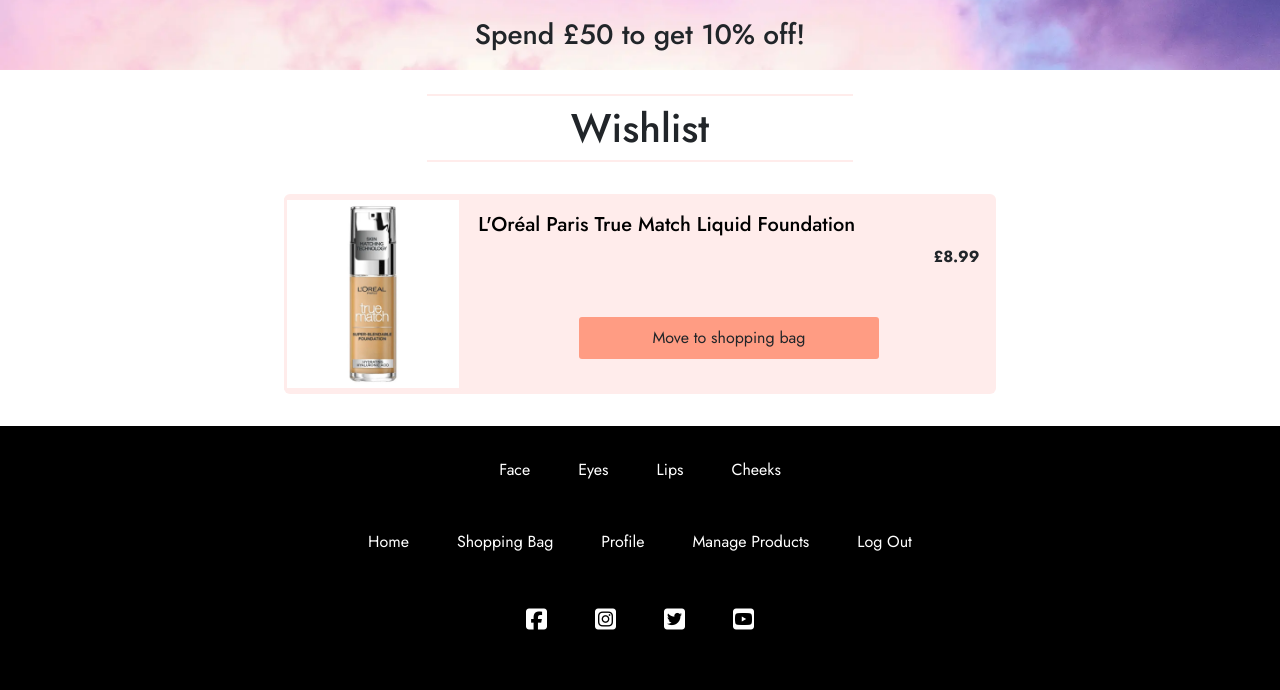
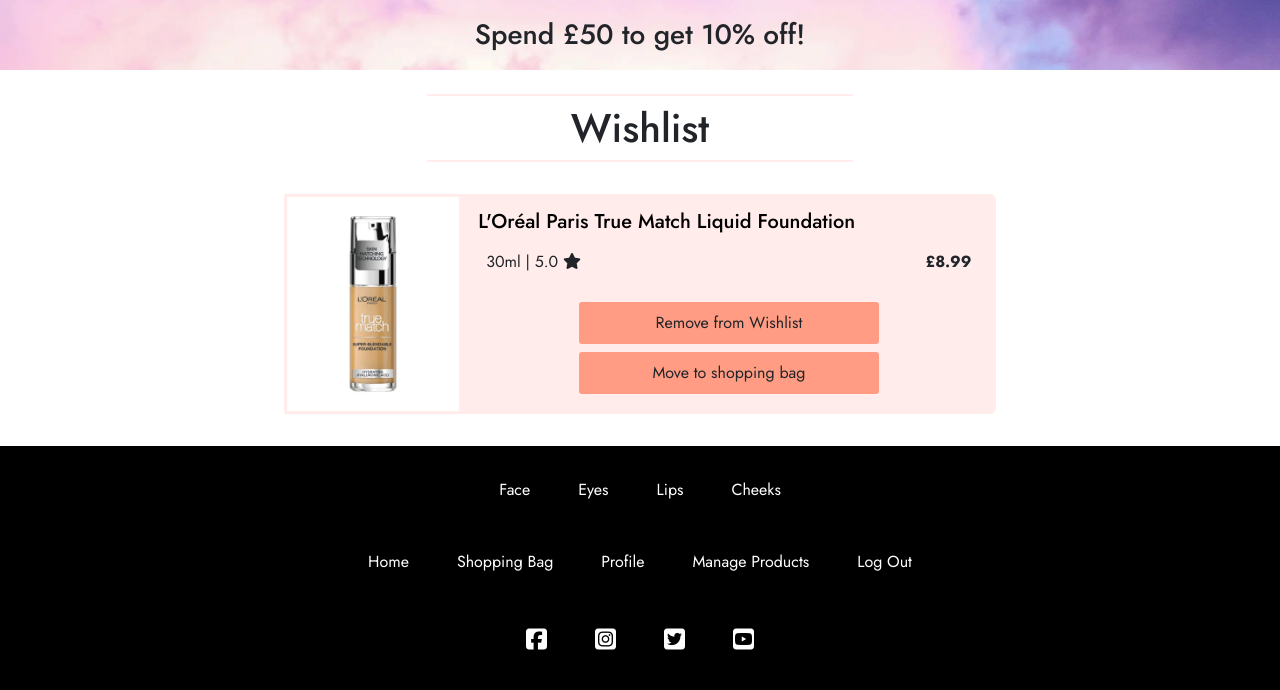
Before and after one commit to lilli-mcnally/luna-beauty, a Django app: page /wishlist/ in a window 1280 px wide. Shown: the part 146-836 px from the top of the page. Before the commit the page ends 776 px from the top, so only its background shows below. Run offline with Django 3.2, Linux system fonts and the light colour scheme; a user stored in the database is signed in; data comes from the database, SQL or seed files in the repository; tables that the repository leaves empty hold one stand-in row (values such as "Sample post"); parts of the project's set-up code (start-up, migrations or seed data) failed here and were passed over; some libraries are stand-ins or nearby versions.

Commit message:
Add wishlist toggle to product detail page

```diff
--- a/static/css/base.css
+++ b/static/css/base.css
@@ -266,6 +266,10 @@ header {
 
 /* Product Details */
 
+.lb-detail-image {
+    position: relative;
+}
+
 #lb-info-card,
 .lb-bag-card,
 #lb-delivery-card,
@@ -479,6 +483,10 @@ header {
         font-size: 24px;
     }
 
+    .lb-add-bag {
+        width: 250px;
+    }
+
 }
 
 @media (max-width: 575px) {
@@ -500,3 +508,10 @@ header {
         width: 80px;
     }
 }
+
+@media (max-width: 350px) {
+    .lb-add-bag {
+        width: 200px;
+    }
+
+}
--- a/wishlist/templates/wishlist/wishlist.html
+++ b/wishlist/templates/wishlist/wishlist.html
@@ -35,8 +35,10 @@
                             <a href="{% url 'product_detail' item.product.id %}" class="lb-hover-underline">
                                 <h5 class="card-title">{{ item.product.name }}</h5>
                             </a>
-                            <div class="d-flex justify-content-end">
-                                <p><strong>£{{ item.product.price }}</strong></p>
+                            <div class="d-flex justify-content-between">
+                                <p class="text-center m-2"> {% if item.product.volume %} {{ item.product.volume }} |{% endif %}
+                                    {{ item.product.rating }} <i class="fa-solid fa-star"></i></p>
+                                <p class="m-2"><strong>£{{ item.product.price }}</strong></p>
                             </div>
                         </div>
                         <div class="d-flex flex-column justify-content-between align-items-center flex-wrap mt-2">
@@ -48,8 +50,14 @@
                                 {% endfor %}
                             </select>
                             {% endif %}
+                            <form action="{% url 'remove_from_wishlist' item.id %}" method="POST"
+                                class="lb-shades-picker d-flex justify-content-center align-items-center my-1 flex-column flex-xl-row">
+                                {% csrf_token %}
+                                <input type="submit" value="Remove from Wishlist" class="btn lb-add-bag px-1 py-2 mx-1 mt-2 mt-xl-0">
+                                <input type="hidden" name="redirect_url" value="{{ request.path }}">
+                            </form>
                             <form action="{% url 'move_to_bag' item.id %}" method="POST"
-                                class="lb-shades-picker d-flex justify-content-center align-items-center my-3 flex-column flex-xl-row move-to-bag-form">
+                                class="lb-shades-picker d-flex justify-content-center align-items-center my-1 flex-column flex-xl-row move-to-bag-form">
                                 {% csrf_token %}
                                 <input type="hidden" name="shade" value="">
                                 <input type="hidden" name="quantity" value="1">
```
Also changed, not shown: products/templates/products/product_detail.html (+8 -5 lines), products/views.py (+7 -0 lines).
